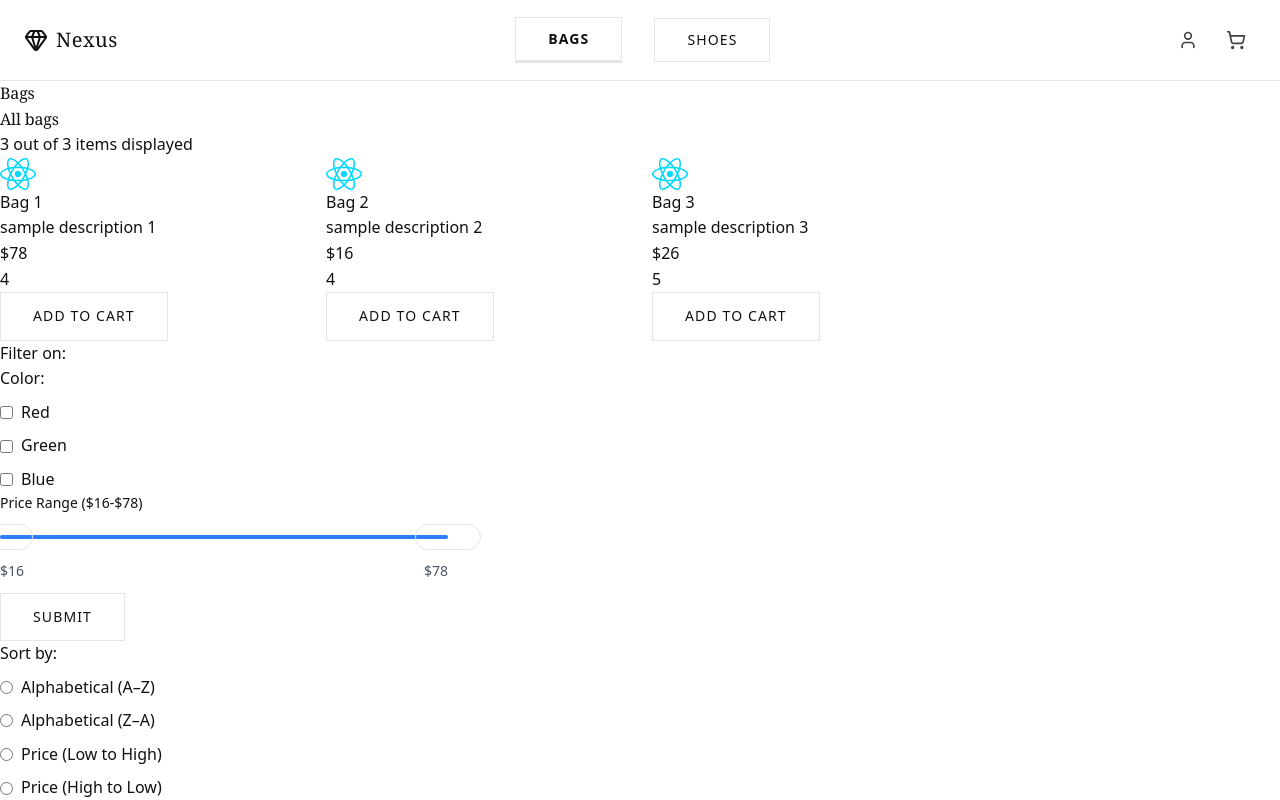
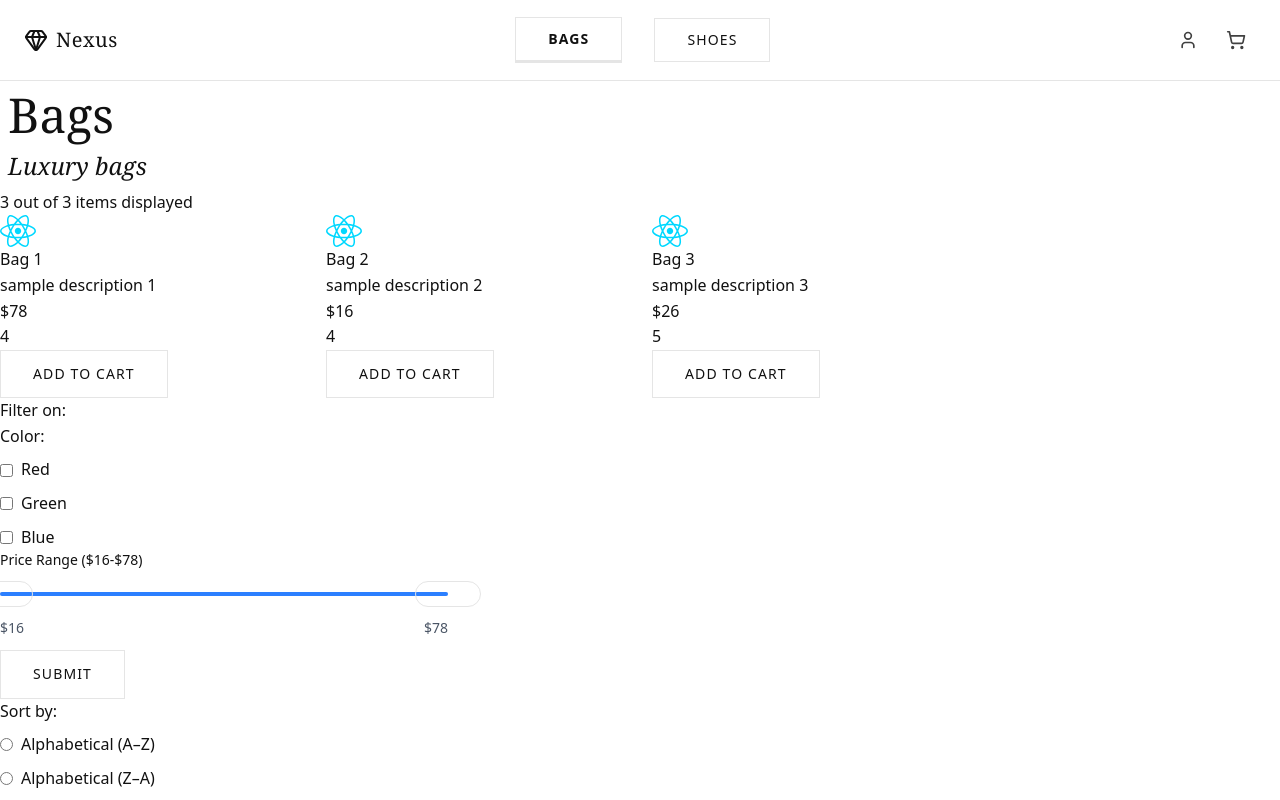
Before and after one commit to HShrigma/project-nexus, a React (Vite) app in the folder Project Nexus/: page / in a window 1280 px wide. Shown: the top 800 px of the page. Built offline with nearby package versions, Linux system fonts and the light colour scheme.

Commit message:
feat(category): implement category title and description styling

```diff
--- a/Project Nexus/src/components/products/category/CategoryTitle.jsx
+++ b/Project Nexus/src/components/products/category/CategoryTitle.jsx
@@ -1,8 +1,13 @@
-export const CategoryTitle = ({categoryTitle, categoryDescription}) => {
+export const CategoryTitle = ({ categoryTitle, categoryDescription }) => {
     return (
-        <div>
-            <h2> {categoryTitle ?? "No selected category"} </h2>
-            <h3> {categoryDescription ?? "Missing description"} </h3>
+        <div className="flex flex-col items-baseline gap-2 m-2 ">
+            <h1 className="text-2xl sm:text-3xl md:text-4xl lg:text-5xl transition">
+                {categoryTitle ?? "No selected category"}
+            </h1>
+
+            <h2 className="text-base sm:text-lg md:text-xl lg:text-2xl font-thin italic transition-all">
+                {categoryDescription ?? "Missing description"}
+            </h2>
         </div>
     )
 }
--- a/Project Nexus/src/hooks/useCategories.js
+++ b/Project Nexus/src/hooks/useCategories.js
@@ -1,7 +1,7 @@
 import { useEffect, useState } from 'react';
 
 export const useCategories = () => {
-    const [categories, setCategories] = useState([{ id: 1, name: "Bags", description: "All bags" }, { id: 2, name: "Shoes", description: "All shoes" }]);
+    const [categories, setCategories] = useState([{ id: 1, name: "Bags", description: "Luxury bags" }, { id: 2, name: "Shoes", description: "Luxury shoes" }]);
     const [selectedCategory, setSelectedCategory] = useState();
 
     useEffect(() => {
--- a/Project Nexus/src/index.css
+++ b/Project Nexus/src/index.css
@@ -50,12 +50,9 @@ body {
 ========================= */
 h1, h2, h3, h4 {
   font-family: var(--font-serif);
-  font-weight: 500;
-  letter-spacing: -0.01em;
 }
 
 h1 {
-  font-size: 3rem;
   line-height: 1.1;
 }
 
```
